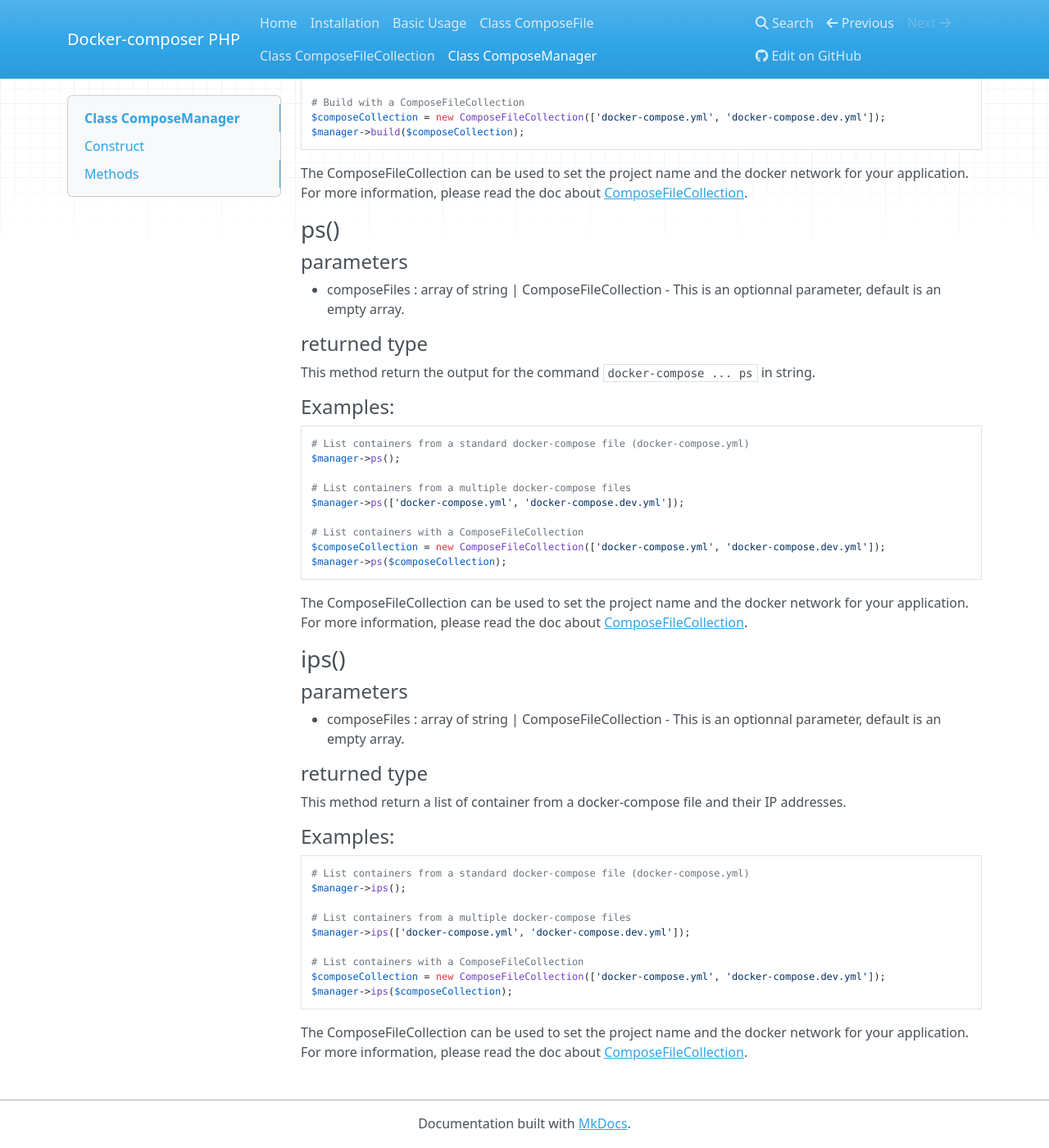
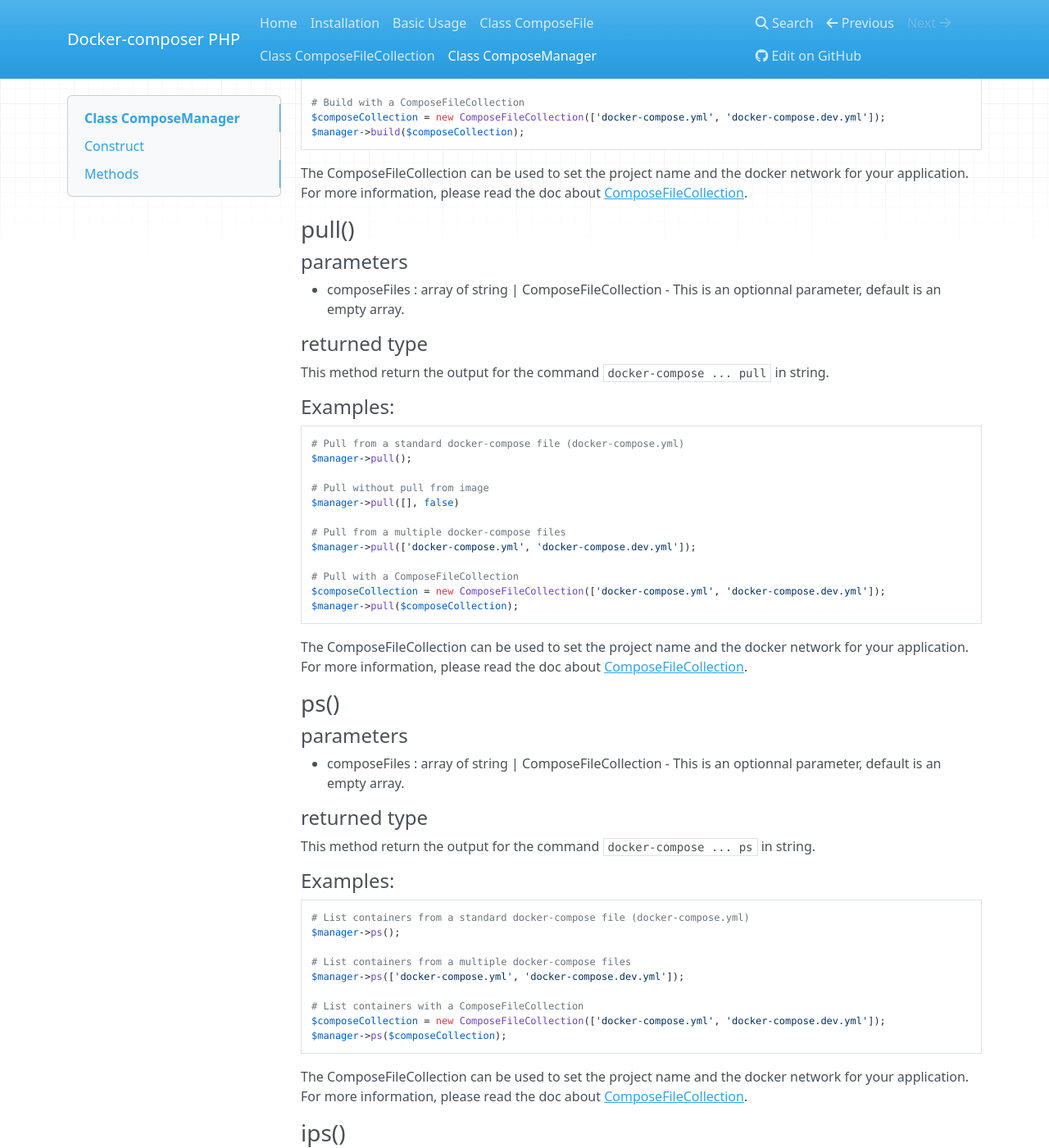
Before and after one commit to omauger/docker-compose-php, an MkDocs documentation site: the page built from docs/composemanager.md, in a window 1280 px wide and 1400 px high, scrolled down 4422 px. Shown: the whole window at 82% size. Built offline with MkDocs 1.6.1, drawn with Linux system fonts in a browser that asks for light colours; nearby versions of some CDN libraries; old or Windows-style settings are respelled for this version of MkDocs.

Commit message:
Add documentation for command pull

````diff
--- a/docs/composemanager.md
+++ b/docs/composemanager.md
@@ -197,6 +197,33 @@ $manager->build($composeCollection);
 
 The ComposeFileCollection can be used to set the project name and the docker network for your application. For more information, please read the doc about [ComposeFileCollection](/composefilecollection).
 
+
+### pull()
+#### parameters
+* composeFiles : array of string | ComposeFileCollection - This is an optionnal parameter, default is an empty array.
+
+#### returned type
+This method return the output for the command `docker-compose ... pull` in string.
+
+#### Examples:
+```php
+# Pull from a standard docker-compose file (docker-compose.yml)
+$manager->pull();
+
+# Pull without pull from image
+$manager->pull([], false)
+
+# Pull from a multiple docker-compose files
+$manager->pull(['docker-compose.yml', 'docker-compose.dev.yml']);
+
+# Pull with a ComposeFileCollection
+$composeCollection = new ComposeFileCollection(['docker-compose.yml', 'docker-compose.dev.yml']);
+$manager->pull($composeCollection);
+```
+
+The ComposeFileCollection can be used to set the project name and the docker network for your application. For more information, please read the doc about [ComposeFileCollection](/composefilecollection).
+
+
 ### ps()
 #### parameters
 * composeFiles : array of string | ComposeFileCollection - This is an optionnal parameter, default is an empty array.
````
Also changed, not shown: docs/basic.md (+13 -0 lines), docs/index.md (+1 -0 lines).
